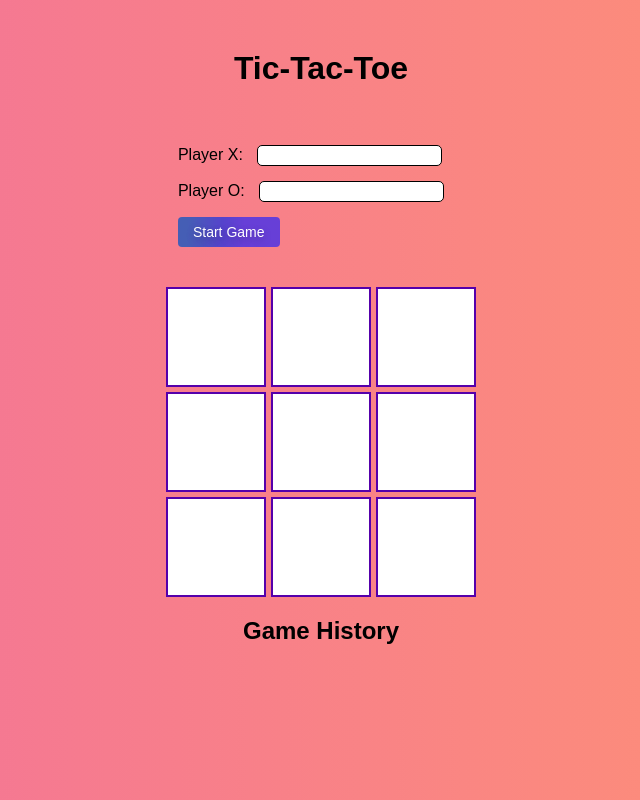
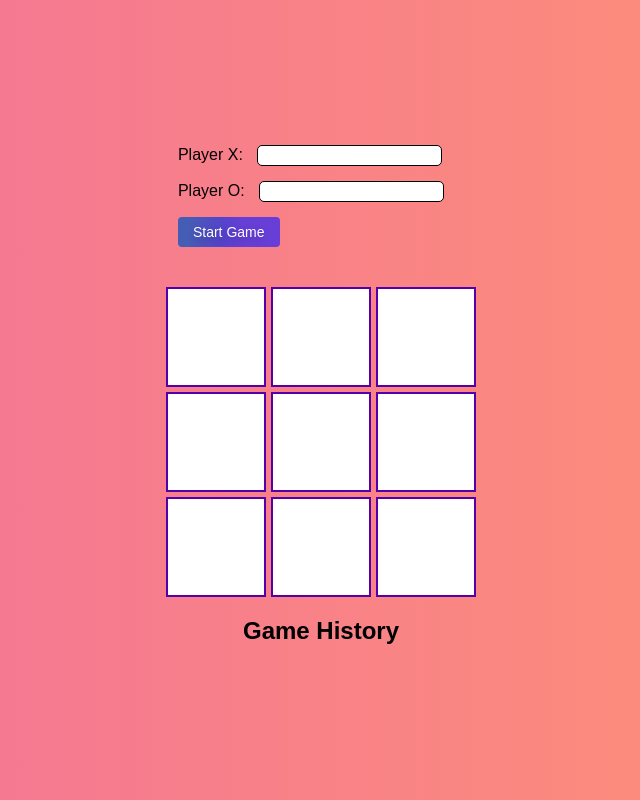
Before and after one commit to bladex0p/tic-tac-toe, a plain HTML site: page index.html in a window 1280 px wide. Shown: the whole page, without its empty margins (319-959 px from the left). Drawn offline with Linux system fonts and the light colour scheme.

Commit message:
Update index.html

```diff
--- a/index.html
+++ b/index.html
@@ -7,7 +7,6 @@
   <link rel="stylesheet" href="style.css">
 </head>
 <body>
-    <h1>Tic-Tac-Toe</h1>
   <div class="container">
     <div class="player-input">
       <label for="player1">Player X:</label>
```
